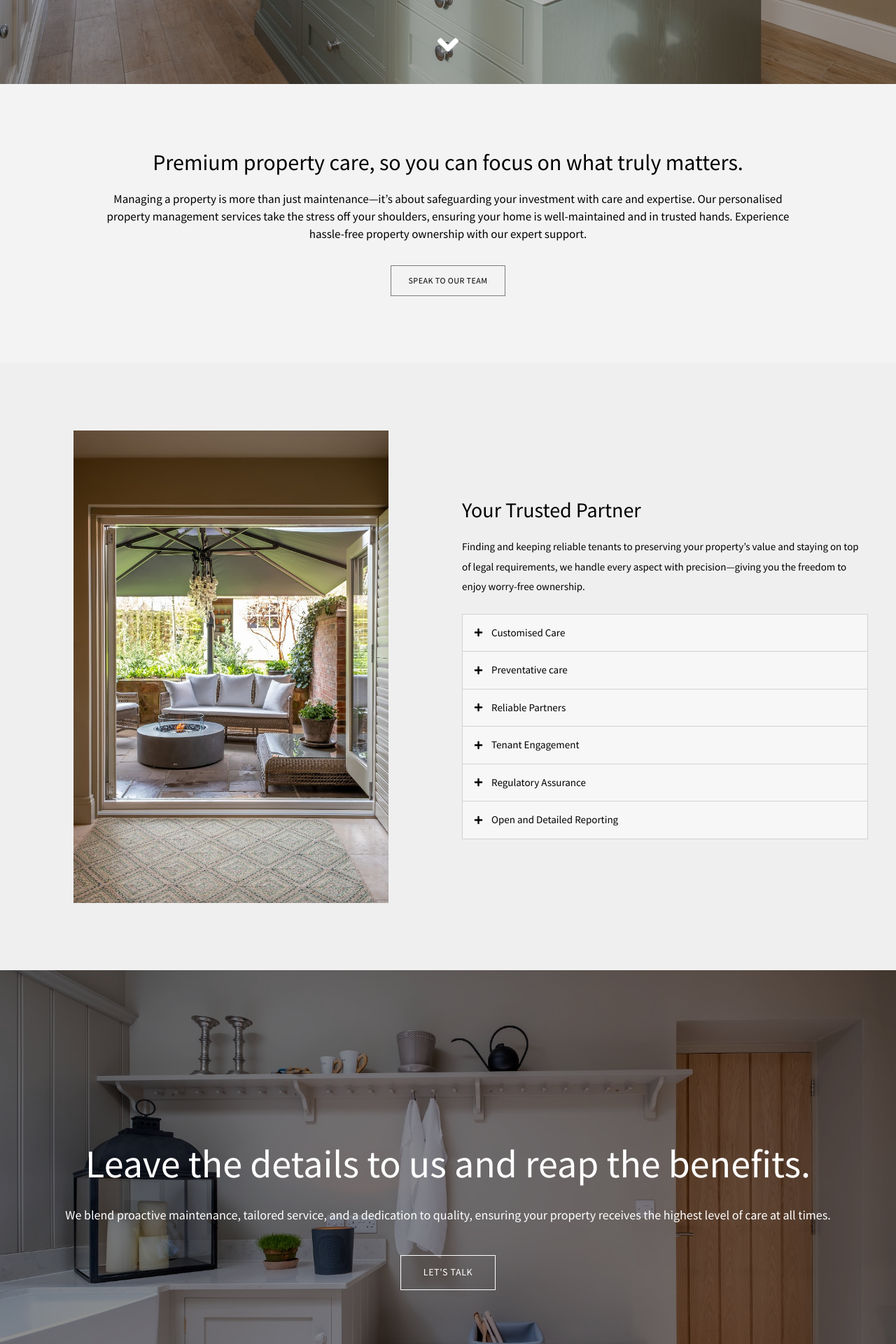
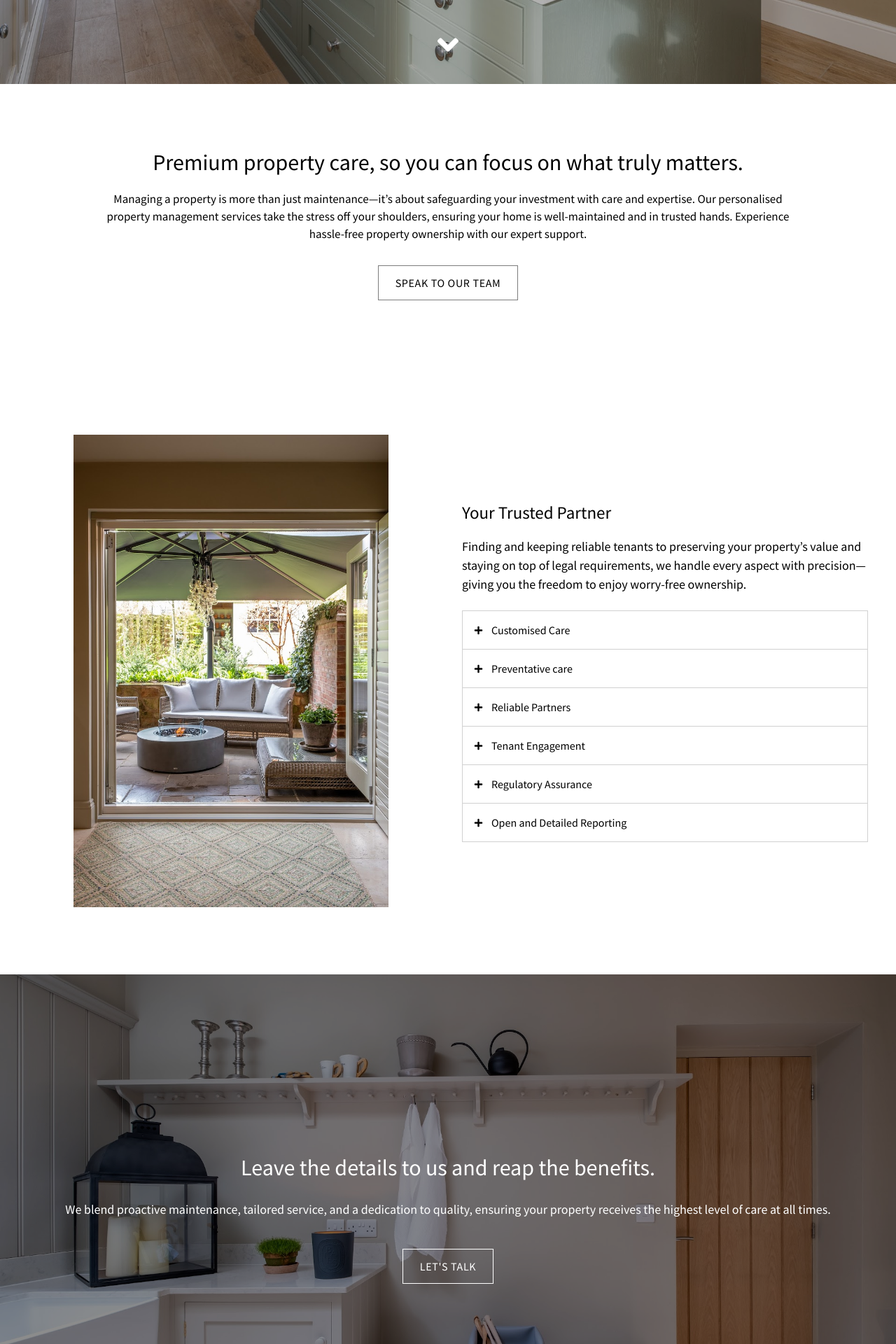
Before and after one commit to STharshan/BerkleyEstates, a React (Vite) app: page /property-management in a window 1280 px wide. Shown: the part 680-2600 px from the top of the page at 70% size. Built offline with nearby package versions, Linux system fonts and the light colour scheme.

Commit message:
basic layout complete

```diff
--- a/src/components/Property-management/Hero.jsx
+++ b/src/components/Property-management/Hero.jsx
@@ -16,7 +16,7 @@ const HeroSection = () => {
 
       {/* Center Content */}
       <div className="relative z-10 flex h-full w-full items-center justify-center px-6 text-center">
-        <h1 className="text-white font-light leading-tight tracking-tight font-primary
+        <h1 className="text-white font-normal leading-tight tracking-tight font-primary
           text-[32px]
           md:text-[40px]
           lg:text-[70px]"
--- a/src/components/Property-management/LetsTalkSection.jsx
+++ b/src/components/Property-management/LetsTalkSection.jsx
@@ -16,7 +16,7 @@ const LetsTalkSection = () => {
       {/* Content */}
       <div className="relative z-10 mx-auto flex min-h-[560px] max-w-[1400px] items-center justify-center px-5 py-20 md:px-10 lg:min-h-[700px]">
         <div className="flex max-w-[1100px] flex-col items-center text-center font-primary">
-          <h2 className="max-w-[1100px] text-[34px] leading-[1.2] text-white md:text-[48px] lg:text-[56px]">
+          <h2 className="max-w-[1100px] text-[28px] leading-[1.2] text-white md:text-[32px] lg:text-[32px]">
             Leave the details to us and reap the benefits.
           </h2>
 
@@ -28,7 +28,7 @@ const LetsTalkSection = () => {
 
           <a
             href="/contact"
-            className="mt-10 inline-flex min-h-[50px] items-center justify-center border border-white px-8 py-3 text-[14px] font-medium uppercase tracking-[0.04em] text-white transition duration-300 hover:bg-white hover:text-black"
+            className="mt-10 inline-flex min-h-[50px] items-center justify-center border border-white px-6 py-1 text-[16px] font-medium uppercase tracking-[0.04em] text-white transition duration-300  hover:bg-[#001C56] hover:text-white hover:border-[#001C56]"
           >
             Let&apos;s Talk
           </a>
--- a/src/components/Property-management/PropertyCareSection.jsx
+++ b/src/components/Property-management/PropertyCareSection.jsx
@@ -1,7 +1,7 @@
 
 const PropertyCareSection = () => {
   return (
-    <section className="w-full bg-[#f3f3f3] px-5 py-16 md:px-8 md:py-20 lg:py-24 font-primary">
+    <section className="w-full bg-white px-5 py-16 md:px-8 md:py-20 lg:py-24 font-primary">
       <div className="mx-auto flex max-w-[1100px] flex-col items-center text-center ">
         <h2
           className="
@@ -47,9 +47,9 @@ const PropertyCareSection = () => {
             justify-center
             border
             border-[#7d7d7d]
-            px-6
-            py-3
-            text-[12px]
+            py-[12px]
+            px-[24px]
+            text-[16px]
             font-medium
             uppercase
             tracking-[0.04em]
--- a/src/components/Property-management/PropertyExpertiseSection.jsx
+++ b/src/components/Property-management/PropertyExpertiseSection.jsx
@@ -25,23 +25,23 @@ const propertyPoints = [
 
 const PropertyExpertiseSection = () => {
   return (
-    <section className="w-full bg-[#e9e7e2] px-5 py-16 md:px-32 lg:py-24">
+    <section className="w-full bg-[#D8D6D0] px-5 py-16 md:px-56 lg:py-24">
       <div className="mx-auto grid max-w-[1450px] grid-cols-1 items-start gap-12 lg:grid-cols-[1.05fr_0.95fr] lg:gap-16">
 
         {/* LEFT CONTENT */}
         <div className="font-primary lg:pt-16">
-          <h3 className="text-[18px] uppercase tracking-[0.02em] text-[#2f3f53] md:text-[22px]">
+          <h3 className="text-[18px] uppercase tracking-[0.02em] text-[#333333] md:text-[16px]">
             Handling your property with expertise and care
           </h3>
 
-          <p className="mt-8 max-w-[760px] text-[24px] leading-[1.65] text-black md:text-[34px] md:leading-[1.55]">
+          <p className="mt-8 max-w-[760px] text-[18px] leading-[1.65] text-black md:text-[20px] md:leading-[1.55]">
             Choosing Berkley Estates means collaborating with a team that
             prioritises design, trust, and outstanding service. We’re committed
             to surpassing your expectations and maximising the value of your
             investment.
           </p>
 
-          <ul className="mt-14 space-y-8 pl-7 text-[16px] leading-[1.7] text-black md:text-[18px]">
+          <ul className="mt-10 space-y-4 pl-7 text-[16px] leading-[1.7] text-black md:text-[18px]">
             {propertyPoints.map((item, index) => (
               <li key={index} className="list-disc">
                 <span className="font-semibold">{item.title}</span>{" "}
--- a/src/components/Property-management/TestimonialSection.jsx
+++ b/src/components/Property-management/TestimonialSection.jsx
@@ -2,51 +2,54 @@ import React from "react";
 
 const testimonials = [
   {
-    text: `As an overseas landlord, Daniel Newton’s excellent communication and management give me real peace of mind. He keeps me informed and ensures my property is well looked after. Highly recommend his professional and reliable service!`,
+    text: "As an overseas landlord, Daniel Newton’s excellent communication and management give me real peace of mind. He keeps me informed and ensures my property is well looked after. Highly recommend his professional and reliable service!",
     author: "Mr Thandi",
   },
   {
-    text: `Managing a large portfolio requires trust, and Scott consistently delivers. His proactive approach, clear communication, and attention to detail ensure everything runs smoothly. Highly recommend his expertise and reliability!`,
+    text: "Managing a large portfolio requires trust, and Scott consistently delivers. His proactive approach, clear communication, and attention to detail ensure everything runs smoothly. Highly recommend his expertise and reliability!",
     author: "Mr Mehta",
   },
 ];
 
 const TestimonialSection = () => {
   return (
-    <section className="w-full bg-[#08285e] px-5 py-20 md:px-10 lg:py-28">
-      <div className="mx-auto max-w-[1200px] text-center font-primary">
+    <section className="w-full bg-[#001C56] px-6 py-20 md:px-12 lg:py-24">
+      <div className="mx-auto max-w-[1100px] text-center">
 
         {/* Heading */}
-        <h3 className="text-[26px] text-white md:text-[32px] lg:text-[36px]">
+        <h2 className="text-[28px] font-medium text-white md:text-[36px] tracking-tight">
           What Our Clients Are Saying
-        </h3>
+        </h2>
 
-        <p className="mt-4 text-[18px] text-white/90 md:text-[20px]">
-          Our customers words speak louder than ours.
+        <p className="mt-4 text-[18px] text-white md:text-[24px] font-normal">
+          Our customers' words speak louder than ours.
         </p>
 
-        {/* Testimonials */}
-        <div className="mt-16 grid grid-cols-1 gap-12 md:grid-cols-2">
+        {/* Testimonials Grid */}
+        <div className="mt-12 grid grid-cols-1 gap-16 md:grid-cols-2 md:gap-24">
+          {testimonials.map((item, index) => (
+            <div key={index} className="text-left">
 
-          {testimonials.map((item, index) => (
-            <div key={index} className="text-left text-white">
+              {/* Stylized Quote Icon */}
+              <div
+                className="text-[120px] leading-[0.1] text-white select-none font-serif"
 
-              {/* Quote Icon */}
-              <div className="text-[60px] leading-none opacity-80">“</div>
+              >
+                “
+              </div>
 
-              {/* Text */}
-              <p className="mt-6 text-[16px] leading-[1.9] md:text-[17px]">
+              {/* Testimonial Body */}
+              <p className="mt-4 text-[16px] leading-[1.8] text-white font-normal md:text-[18px] ">
                 {item.text}
               </p>
 
-              {/* Author */}
-              <p className="mt-6 font-semibold text-[16px]">
+              {/* Author Name */}
+              <p className="mt-6 text-[18px] font-bold tracking-wide text-white">
                 {item.author}
               </p>
 
             </div>
           ))}
-
         </div>
 
       </div>
--- a/src/components/Property-management/TrustedPartnerSection.jsx
+++ b/src/components/Property-management/TrustedPartnerSection.jsx
@@ -68,7 +68,7 @@ const TrustedPartnerSection = () => {
   };
 
   return (
-    <section className="w-full bg-[#efefef] px-5 py-16 md:px-10 lg:py-24">
+    <section className="w-full bg-white px-5 py-16 md:px-10 lg:py-24">
       <div className="mx-auto grid max-w-[1200px] grid-cols-1 items-center gap-10 md:grid-cols-2">
 
         {/* LEFT IMAGE */}
@@ -83,11 +83,11 @@ const TrustedPartnerSection = () => {
         {/* RIGHT CONTENT */}
         <div className="w-full font-primary">
 
-          <h3 className="mb-4 text-[22px] md:text-[26px] lg:text-[30px]">
+          <h3 className="mb-4 text-[22px] md:text-[25px] lg:text-[25px] texr-black">
             Your Trusted Partner
           </h3>
 
-          <p className="mb-6 text-[14px] leading-[1.9] md:text-[15px]">
+          <p className="mb-6 text-[14px] leading-[1.5] md:text-[18px]">
             Finding and keeping reliable tenants to preserving your property’s
             value and staying on top of legal requirements, we handle every
             aspect with precision—giving you the freedom to enjoy worry-free
@@ -109,7 +109,7 @@ const TrustedPartnerSection = () => {
                   {/* HEADER */}
                   <button
                     onClick={() => toggle(index)}
-                    className="flex w-full items-center gap-3 bg-[#f7f7f7] px-4 py-[15px] text-left text-[14px] md:text-[15px]"
+                    className="flex w-full items-center gap-3 bg-white px-4 py-[15px] text-left text-[14px] md:text-[16px]"
                   >
                     <Icon isOpen={isOpen} />
                     <span>{item.title}</span>
@@ -124,7 +124,7 @@ const TrustedPartnerSection = () => {
                     }`}
                   >
                     <div className="overflow-hidden">
-                      <div className="bg-white px-4 py-3 text-[14px] leading-[1.8]">
+                      <div className="bg-white px-4 py-3 text-[16px] leading-[1.8]">
                         {item.content}
                       </div>
                     </div>
--- a/src/index.css
+++ b/src/index.css
@@ -2,3 +2,7 @@
 .font-primary {
   font-family: "Source Sans Pro", Helvetica, Arial, sans-serif;
 }
+
+.font-serif {
+    font-family: "Times New Roman", Times, serif;;
+}
```
